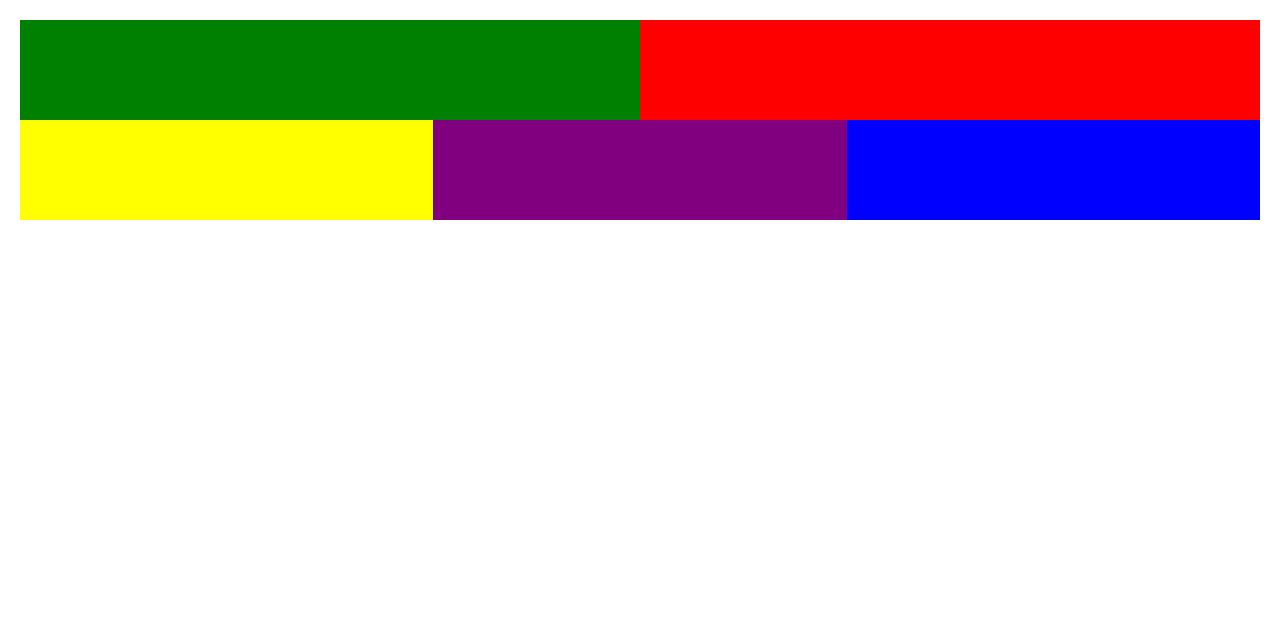
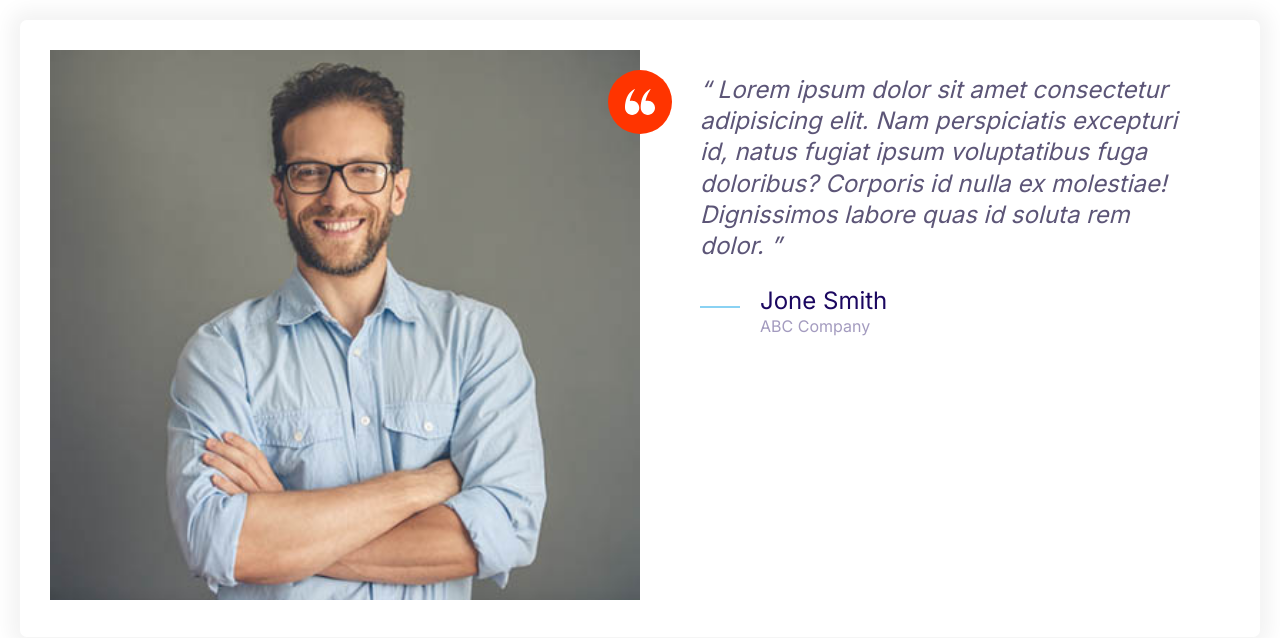
Before and after one commit to LUAI-SH/Moshify, a plain HTML site: page index.html in a window 1280 px wide. Drawn offline with Linux system fonts and the light colour scheme.

Commit message:
Build testimonials component.

```diff
--- a/css/styles.css
+++ b/css/styles.css
@@ -164,9 +164,17 @@ a {
   width: 40px;
   height: 40px;
 }
+.icon--small {
+  width: 30px;
+  height: 30px;
+}
 
 .icon--primary {
   fill: var(--color-primary);
+}
+
+.icon--white {
+  fill: white;
 }
 
 .icon-container {
@@ -177,6 +185,9 @@ a {
   width: 64px;
   height: 64px;
   border-radius: 100%;
+}
+.icon-container--accent {
+  background: var(--color-accent);
 }
 
 /* Buttons */
@@ -446,24 +457,51 @@ a {
   }
 }
 
-
 /* Grids */
 .grid {
-display: grid;
+  display: grid;
 }
 
 @media screen and (min-width: 768px) {
-
   .grid--1x2 {
     grid-template-columns: 1fr 1fr;
   }
-
 }
 
 @media screen and (min-width: 1024px) {
-
   .grid--1x3 {
     grid-template-columns: 1fr 1fr 1fr;
   }
+}
 
+/* Testimonial */
+
+.testimonial {
+  padding: 3rem;
 }
+
+.testimonial__img {
+  position: relative;
+}
+
+.testimonial__img > img {
+  width: 100%;
+}
+
+.testimonial__img > .icon-container {
+  position: absolute;
+  right: -32px;
+  top: 20px;
+}
+
+
+@media screen and (min-width: 768px) {
+  .testimonial .quote,
+  .testimonial .quote__auther {
+    font-size: 2.4rem;
+  }
+
+  .testimonial .quote{
+    margin-left: 6rem;
+  }
+}
--- a/index.html
+++ b/index.html
@@ -15,14 +15,36 @@
     <link rel="stylesheet" href="./css/styles.css" />
   </head>
   <body>
-    <div class="grid grid--1x2">
-      <div style="height: 100px; background: green;"></div>
-      <div style="height: 100px; background: red;"></div>
-    </div>
-    <div class="grid grid--1x3">
-      <div style="height: 100px; background: yellow;"></div>
-      <div style="height: 100px; background: purple;"></div>
-      <div style="height: 100px; background: blue;"></div>
+    <div class="card testimonial">
+      <div class="grid grid--1x2">
+        <div class="testimonial__img">
+          <img src="/images/testimonial.jpg" alt="Happy customer photo">
+          <span class="icon-container icon-container--accent ">
+            <svg class="icon icon--white icon--small">
+              <use xlink:href="/images/icons.svg#quotes"></use>
+            </svg>
+          </span>
+        </div>
+        <blockquote class="quote">
+          <p class="quote__text">
+            Lorem ipsum dolor sit amet consectetur adipisicing elit. Nam perspiciatis
+            excepturi id, natus fugiat ipsum voluptatibus fuga doloribus? Corporis id
+            nulla ex molestiae! Dignissimos labore quas id soluta rem dolor.
+          </p>
+          <footer>
+            <div class="media">
+              <div class="media__image">
+                <svg class="icon icon--primary quote__line">
+                  <use xlink:href="/images/icons.svg#line"></use>
+                </svg>
+              </div>
+              <div class="media__body">
+                <h3 class="media__title quote__auther">Jone Smith</h3>
+                <p class="media__description quote__organization">ABC Company</p>
+              </div>
+            </div>
+          </footer>
+      </div>
     </div>
   </body>
 </html>
```
Also changed, not shown: components/testimonial.html (added, +31 -0 lines), images/testimonial.jpg (added).
